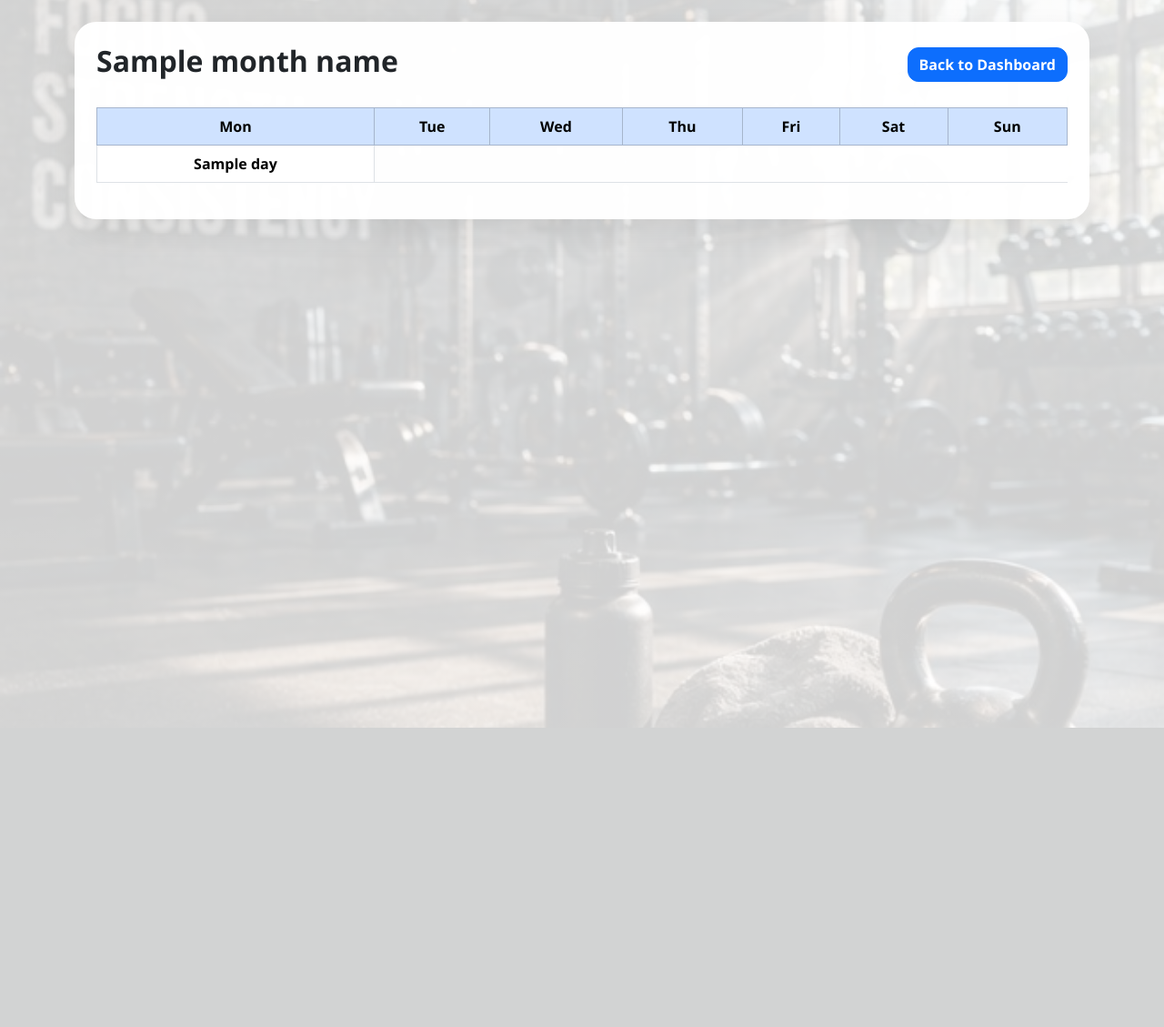
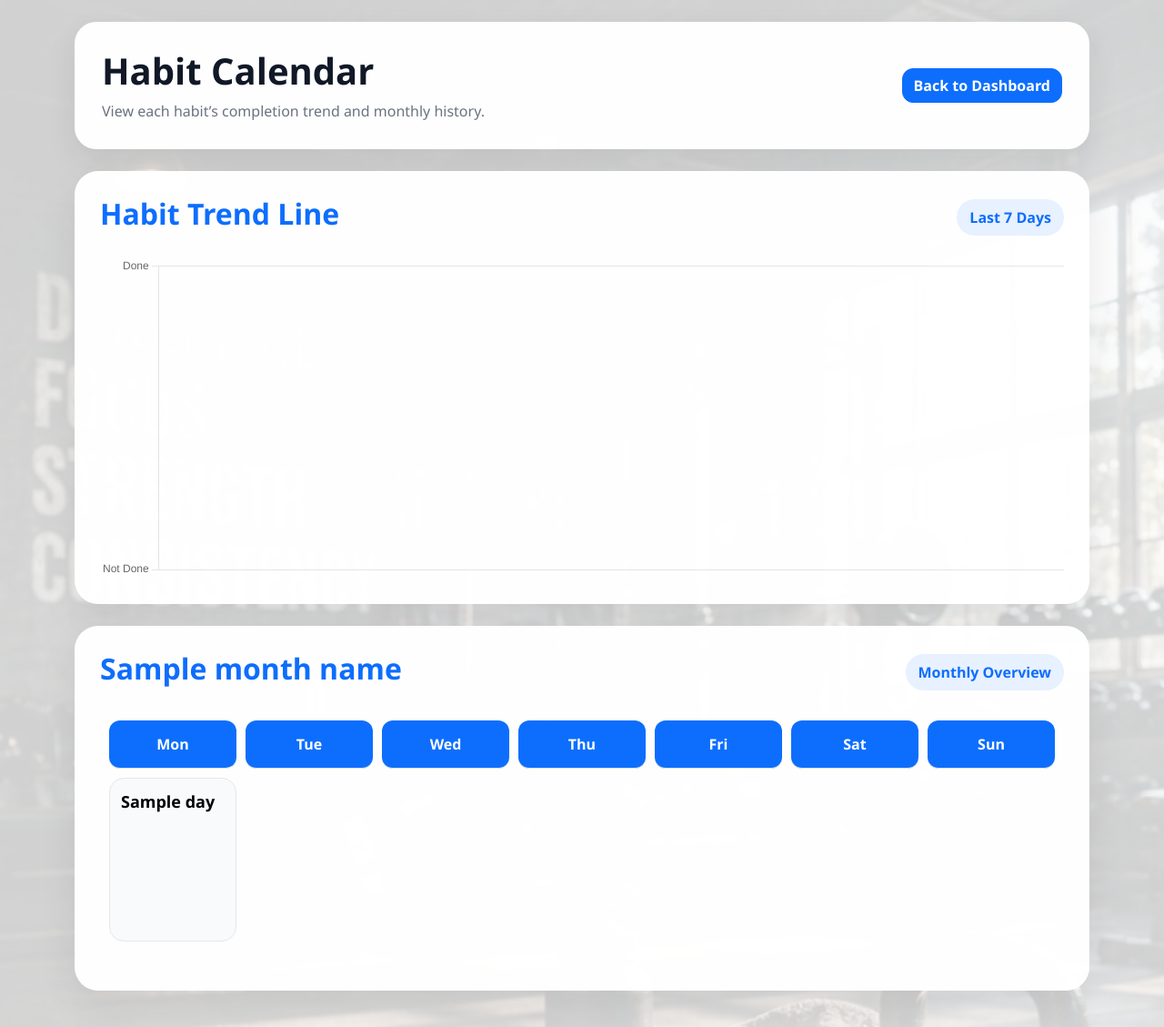
Before and after one commit to wenghengan-source/Agile-Web-Development-Project, a Flask app: template Habit-tracker/templates/calendar.html in a window 1280 px wide. Shown: the whole page at 91% size. Before the commit the page ends 800 px from the top, so only its background shows below. Run offline with Flask 3, Linux system fonts and the light colour scheme; the template is opened without the code that fills it: most values are stand-ins (such as "Sample title", 1, 10 or a date in 2020).

Commit message:
Enhance calendar template with habit trend chart
Updated the calendar template to include a habit trend line chart and improved the layout for better user experience.

```diff
--- a/Habit-tracker/templates/calendar.html
+++ b/Habit-tracker/templates/calendar.html
@@ -13,14 +13,32 @@
 
 <div class="container mt-4">
 
-    <div class="card p-4">
-        <div class="d-flex justify-content-between align-items-center mb-4">
-            <h2>{{ month_name }}</h2>
-            <a href="/dashboard" class="btn btn-primary">Back to Dashboard</a>
+    <div class="calendar-header-card">
+        <div>
+            <h1>Habit Calendar</h1>
+            <p>View each habit’s completion trend and monthly history.</p>
         </div>
 
-        <table class="table table-bordered calendar-table text-center">
-            <thead class="table-primary">
+        <a href="/dashboard" class="btn btn-primary">Back to Dashboard</a>
+    </div>
+
+    <div class="calendar-wrapper mb-4">
+        <div class="calendar-title">
+            <h2>Habit Trend Line</h2>
+            <span>Last 7 Days</span>
+        </div>
+
+        <canvas id="habitTrendChart" height="100"></canvas>
+    </div>
+
+    <div class="calendar-wrapper">
+        <div class="calendar-title">
+            <h2>{{ month_name }}</h2>
+            <span>Monthly Overview</span>
+        </div>
+
+        <table class="table calendar-table-pro">
+            <thead>
                 <tr>
                     <th>Mon</th>
                     <th>Tue</th>
@@ -36,23 +54,23 @@
                 {% for week in month_days %}
                     <tr>
                         {% for day in week %}
-                            <td class="calendar-cell">
+                            <td class="{% if day == 0 %}empty-day{% endif %}">
                                 {% if day != 0 %}
-                                    <strong>{{ day }}</strong>
+                                    <div class="calendar-day-number">{{ day }}</div>
+
+                                    {% set full_date = "%04d-%02d-%02d"|format(year, month, day) %}
 
                                     {% for habit in habits %}
-                                        {% set created_day = habit[4].split("-")[2]|int %}
-
-                                        {% if day >= created_day %}
-                                            <div class="calendar-habit">
-                                                {{ habit[1] }}
-
-                                                {% set full_date = year ~ "-" ~ "%02d"|format(month) ~ "-" ~ "%02d"|format(day) %}
+                                        {% if full_date >= habit[4] %}
+                                            <div class="calendar-habit-card">
+                                                <div class="calendar-habit-name">
+                                                    {{ habit[1] }}
+                                                </div>
 
                                                 {% if (habit[0], full_date) in completed_set %}
-                                                    <div class="text-success">✓ Done</div>
+                                                    <span class="calendar-status done">Completed</span>
                                                 {% else %}
-                                                    <div class="text-muted">Pending</div>
+                                                    <span class="calendar-status pending">Pending</span>
                                                 {% endif %}
                                             </div>
                                         {% endif %}
@@ -63,11 +81,55 @@
                     </tr>
                 {% endfor %}
             </tbody>
-
         </table>
     </div>
 
 </div>
 
+<script src="https://cdn.jsdelivr.net/npm/chart.js"></script>
+
+<script>
+    const labels = {{ chart_labels | tojson }};
+    const habitLines = {{ habit_lines | tojson }};
+
+    const datasets = habitLines.map(habit => ({
+        label: habit.label,
+        data: habit.data,
+        borderWidth: 3,
+        tension: 0.35,
+        fill: false
+    }));
+
+    const ctx = document.getElementById("habitTrendChart");
+
+    new Chart(ctx, {
+        type: "line",
+        data: {
+            labels: labels,
+            datasets: datasets
+        },
+        options: {
+            responsive: true,
+            plugins: {
+                legend: {
+                    display: true
+                }
+            },
+            scales: {
+                y: {
+                    beginAtZero: true,
+                    max: 1,
+                    ticks: {
+                        stepSize: 1,
+                        callback: function(value) {
+                            return value === 1 ? "Done" : "Not Done";
+                        }
+                    }
+                }
+            }
+        }
+    });
+</script>
+
 </body>
 </html>
```
